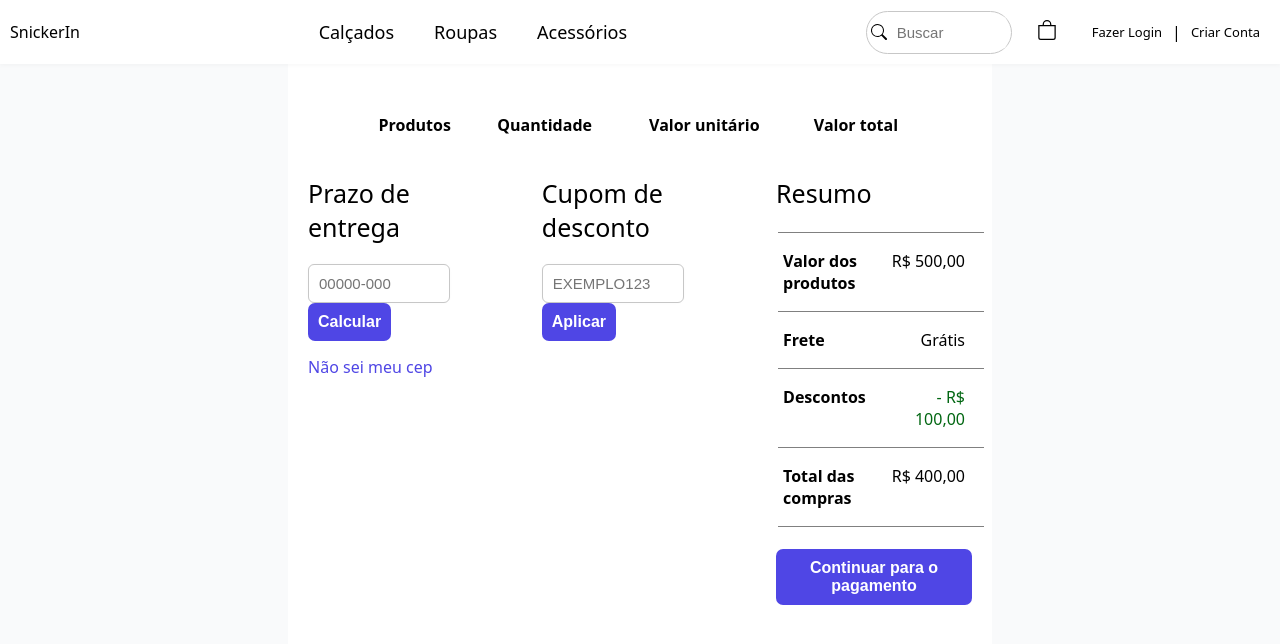
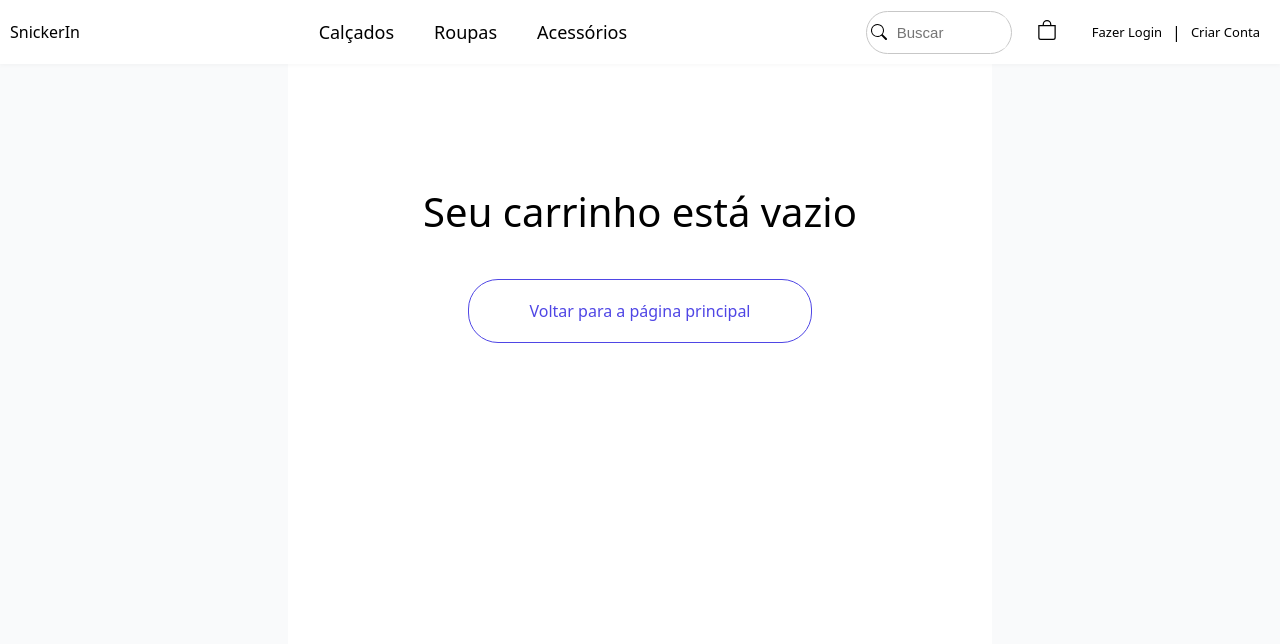
Before and after one commit to Luizhnrs/snicker.in, a React (Create React App) app in the folder frontend/: page /cart in a window 1280 px wide. Shown: the top 644 px of the page. Built offline with nearby package versions, Linux system fonts and the light colour scheme.

Commit message:
Feat: Create empty cart

```diff
--- /dev/null
+++ b/frontend/src/components/EmptyCart.tsx
@@ -0,0 +1,14 @@
+import React from 'react';
+import {Link} from 'react-router-dom';
+import '../styles/emptyCart.css';
+
+export default function EmptyCart() {
+  return (
+    <main className='empty-cart'>
+      <h1 className='empty-cart-title'>Seu carrinho está vazio</h1>
+      <Link to="/" className='empty-cart-button'>
+        <p>Voltar para a página principal</p>
+      </Link>
+    </main>
+  );
+}
--- a/frontend/src/pages/Cart.tsx
+++ b/frontend/src/pages/Cart.tsx
@@ -6,6 +6,7 @@ import '../styles/cart.css';
 import DiscountCouponForm from '../components/DiscountCouponForm';
 import CartSummaryTable from '../components/CartSummaryTable';
 import {useCart} from '../contexts/CartContext';
+import EmptyCart from '../components/EmptyCart';
 
 export default function Cart() {
   const {cartProducts} = useCart();
@@ -13,12 +14,19 @@ export default function Cart() {
     <main className="cart-page">
       <Header />
       <div className="cart-container">
+        {
+          cartProducts.length > 0 ? (
+            <>
               <CartTable products={cartProducts} />
               <div className="cart-checkout">
                 <ShippingEstimateForm />
                 <DiscountCouponForm />
                 <CartSummaryTable />
               </div>
+            </>
+          ) : <EmptyCart />
+        }
+
       </div>
     </main>
   );
--- /dev/null
+++ b/frontend/src/styles/emptyCart.css
@@ -0,0 +1,27 @@
+.empty-cart {
+  margin: 100px;
+  display: flex;
+  flex-direction: column;
+  align-items: center;
+  justify-content: center;
+}
+
+.empty-cart-title {
+  margin: 20px;
+  font-size: 40px;
+  font-weight: 400;
+}
+
+.empty-cart-button {
+  margin: 20px;
+  padding: 20px 60px;
+  border-radius: 30px;
+  border: 1px solid rgb(79 70 229);
+  color: rgb(79 70 229);
+  font-weight: 500;
+}
+
+.empty-cart-button:hover {
+  background-color: rgb(79 70 229);
+  color: white;
+}
```
Lines whose indentation alone changed are shown as unchanged.
